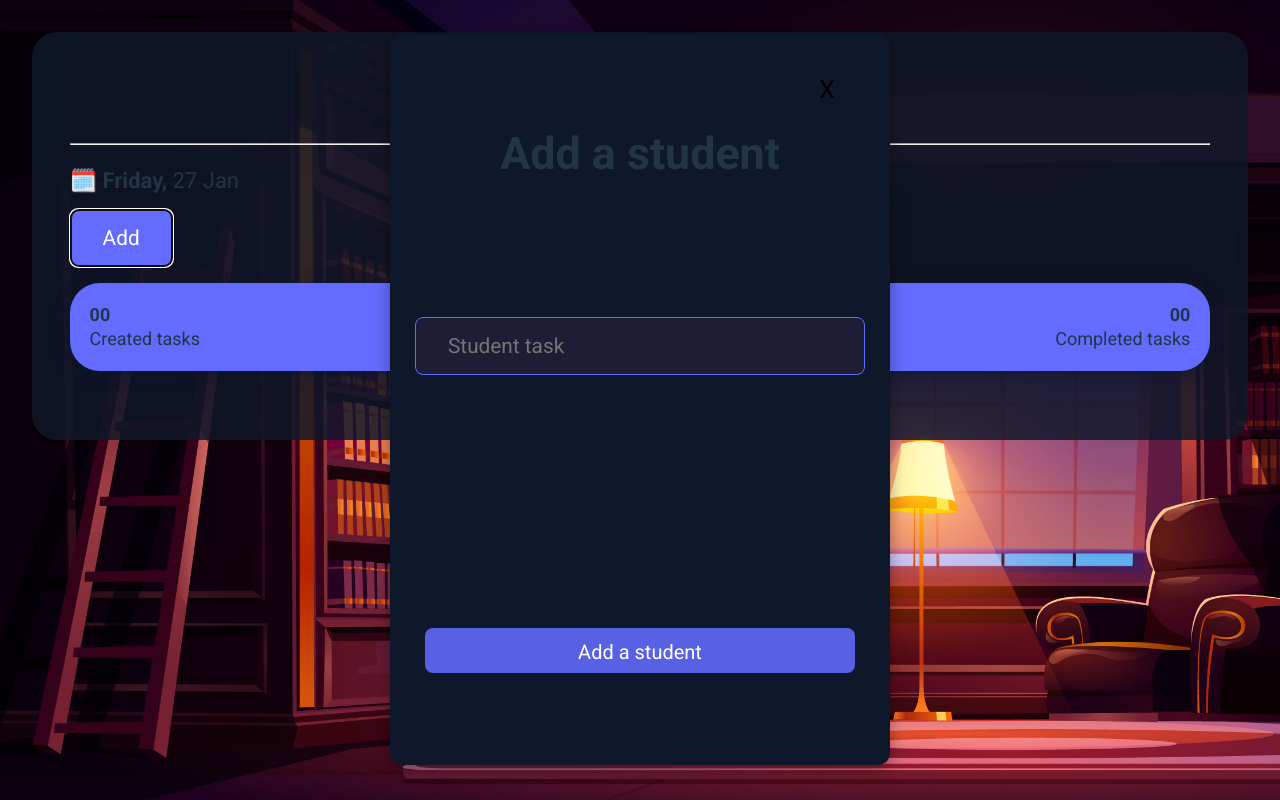
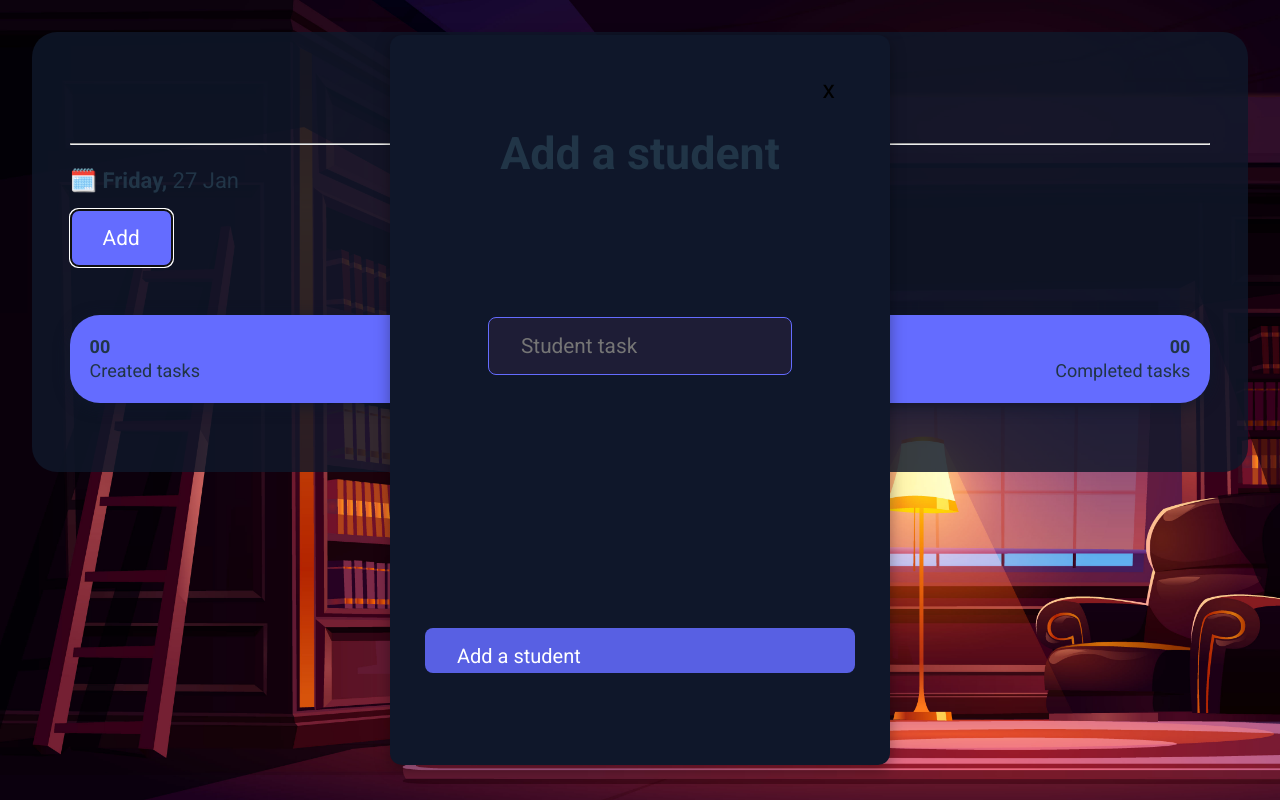
Before and after one commit to marioalvesx/StudentsReg, a React (Vite) app: page / in a window 1280 px wide. Both pictures are taken after a click on the button "Add". Built offline with nearby package versions, Linux system fonts and the light colour scheme.

Commit message:
Adding student modal

```diff
--- a/src/App.css
+++ b/src/App.css
@@ -32,12 +32,13 @@ html, body{
   font-weight: 400;
 }
 
-.add-student {
+.add-student-btn {
   margin-bottom: 2rem;
   display: flex;
   width: 100%;
 }
 
+/*
 .add-student input {
   width: 100%;
   display: flex;
@@ -51,7 +52,7 @@ html, body{
   margin-bottom: 1rem;
   flex-wrap: wrap;
   font-size: 1.3rem;
-}
+} */
 
 .data-card-container {
   display: flex;
--- a/src/App.tsx
+++ b/src/App.tsx
@@ -1,7 +1,7 @@
 import Student from './components/Student/index'
-import './App.css'
 import ModalStudent from "./components/Utilities/ModalStudent"
 import { ChangeEvent, useEffect, useState } from 'react'
+import './App.css'
 
 export type StudentTodo = {
   id: number;
@@ -10,7 +10,7 @@ export type StudentTodo = {
 }
 
 function App() {
-  const [studentTodoInput, setTodoInput] = useState('');
+  // const [studentTodoInput, setTodoInput] = useState('');
   const [completedTasks, setCompletedTasks] = useState('');
   const [openModal, setOpenModal] = useState(false);
   const [studentsTodos, setStudentsTodos] = useState<StudentTodo[]>(() => {
@@ -23,10 +23,6 @@ function App() {
   });
 
   useEffect(() => {
-    localStorage.setItem('@studentList:studentsTodos', JSON.stringify(studentsTodos))
-  }, [studentsTodos])
-
-  useEffect(() => {
     let completeArray = [];
     studentsTodos.filter((todo) => todo.completed === true && completeArray.push(todo));
     setCompletedTasks(completeArray.length.toString());
@@ -36,12 +32,12 @@ function App() {
   let day = new Date().toLocaleDateString('en-us', { day: 'numeric' });
   let month = new Date().toLocaleDateString('en-us', { month: 'short' });
 
-  function addStudentTodo() {
-    setStudentsTodos((previousTodos) =>
-      [...previousTodos, { id: Math.random(), title: studentTodoInput, completed: false }]
-    );
-    setTodoInput('');
-  }
+  // function addStudentTodo() {
+  //   setStudentsTodos((previousTodos) =>
+  //     [...previousTodos, { id: Math.random(), title: studentTodoInput, completed: false }]
+  //   );
+  //   setTodoInput('');
+  // }
 
   function completeTodo(id: number) {
     setStudentsTodos((previousTodos) =>
@@ -49,9 +45,9 @@ function App() {
     );
   }
 
-  function handleInputChange(e: ChangeEvent<HTMLInputElement>) {
-    setTodoInput(e.target.value);
-  }
+  // function handleInputChange(e: ChangeEvent<HTMLInputElement>) {
+  //   setTodoInput(e.target.value);
+  // }
 
   function deleteTodo(id: number) {
     setStudentsTodos((previousTodos) => previousTodos.filter((studentsTodos) => studentsTodos.id !== id));
--- a/src/components/Utilities/ModalStudent.tsx
+++ b/src/components/Utilities/ModalStudent.tsx
@@ -1,31 +1,56 @@
-import React from "react";
+import { useState, ChangeEvent, useEffect } from "react";
+import { StudentTodo } from '../../App'
 import "./ModalStudent.css"
 
 type StudentModalProps = {
+  // studentTodo: StudentTodo;
   closeModal: (id: boolean) => void;
 }
 
 function Modal({ closeModal }: StudentModalProps ) {
+  // const [openModal, setOpenModal] = useState(true);
+  const [studentTodoInput, setTodoInput] = useState('');
+  const [studentsTodos, setStudentsTodos] = useState<StudentTodo[]>([]);
+
+  useEffect(() => {
+    localStorage.setItem('@studentList:studentsTodos', JSON.stringify(studentsTodos))
+  }, [studentsTodos])
+
+  function addStudentTodo() {
+    setStudentsTodos((previousTodos) =>
+      [...previousTodos, { id: Math.random(), title: studentTodoInput, completed: false }]
+    );
+    setTodoInput('');
+  }
+
+  function handleInputChange(e: ChangeEvent<HTMLInputElement>) {
+    setTodoInput(e.target.value);
+  }
+
   return (
     <div className="modalContainer">
       <div className="titleCloseBtn">
-        <button onClick={() => closeModal(false)}> X </button>
+        <button onClick={() => closeModal(false)}> x </button>
       </div>
       <div className="title">
         <h1>Add a student</h1>
       </div>
       <div className="body">
+        <form
+          className="flex flex-col stylesInputsField"
+        >
           <div className="add-student">
             <input
               placeholder="Student task"
-            // value={studentTodoInput}
+              value={studentTodoInput}
               required
-            // onChange={handleInputChange}
+              onChange={handleInputChange}
             />
           </div>
+        </form>
       </div>
       <div className="footer">
-        <button>Add a student</button>
+        <button className="add-button" onClick={addStudentTodo} type="submit">Add a student</button>
       </div>
     </div>
   );
```
Lines whose indentation alone changed are shown as unchanged.
